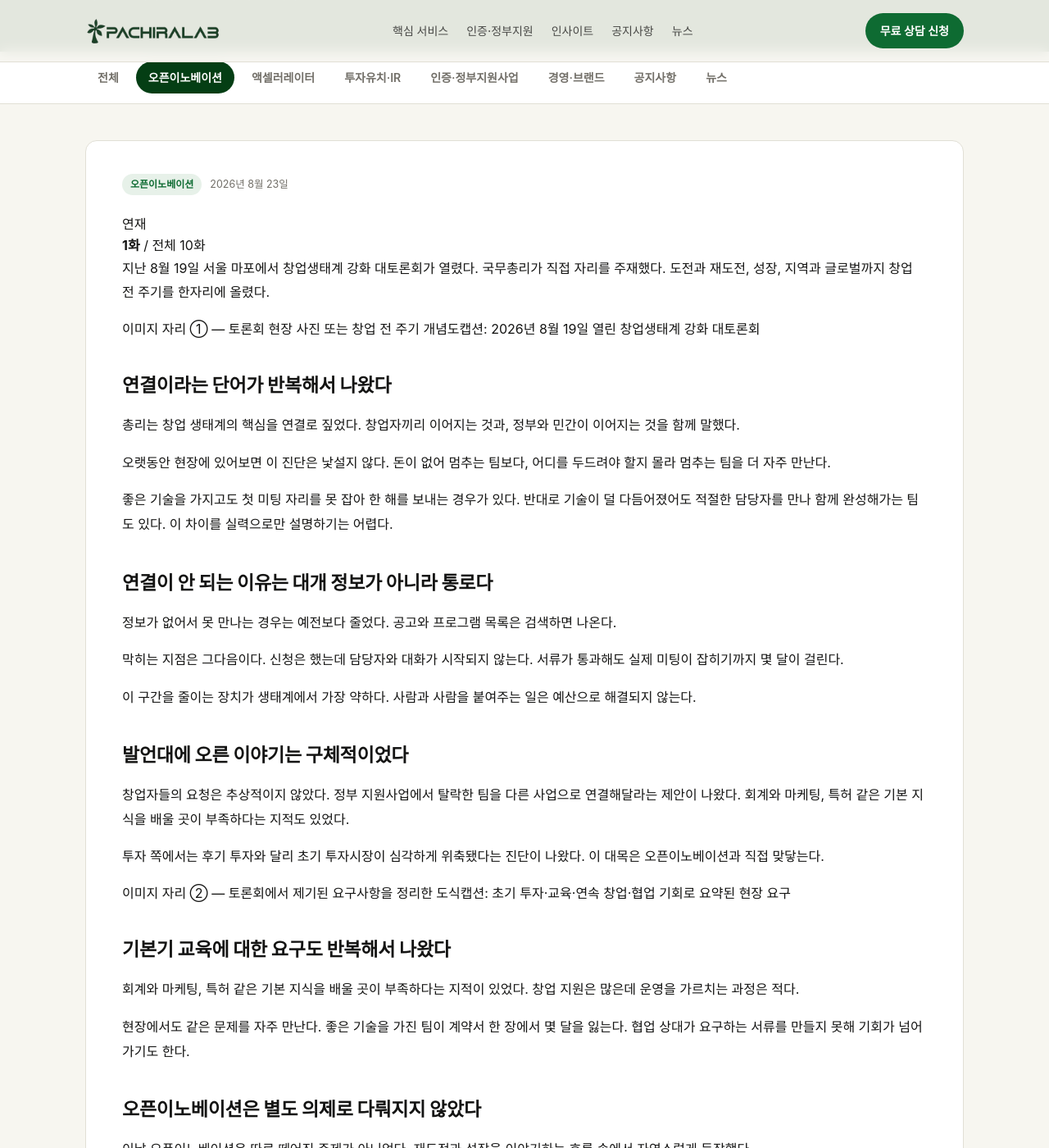
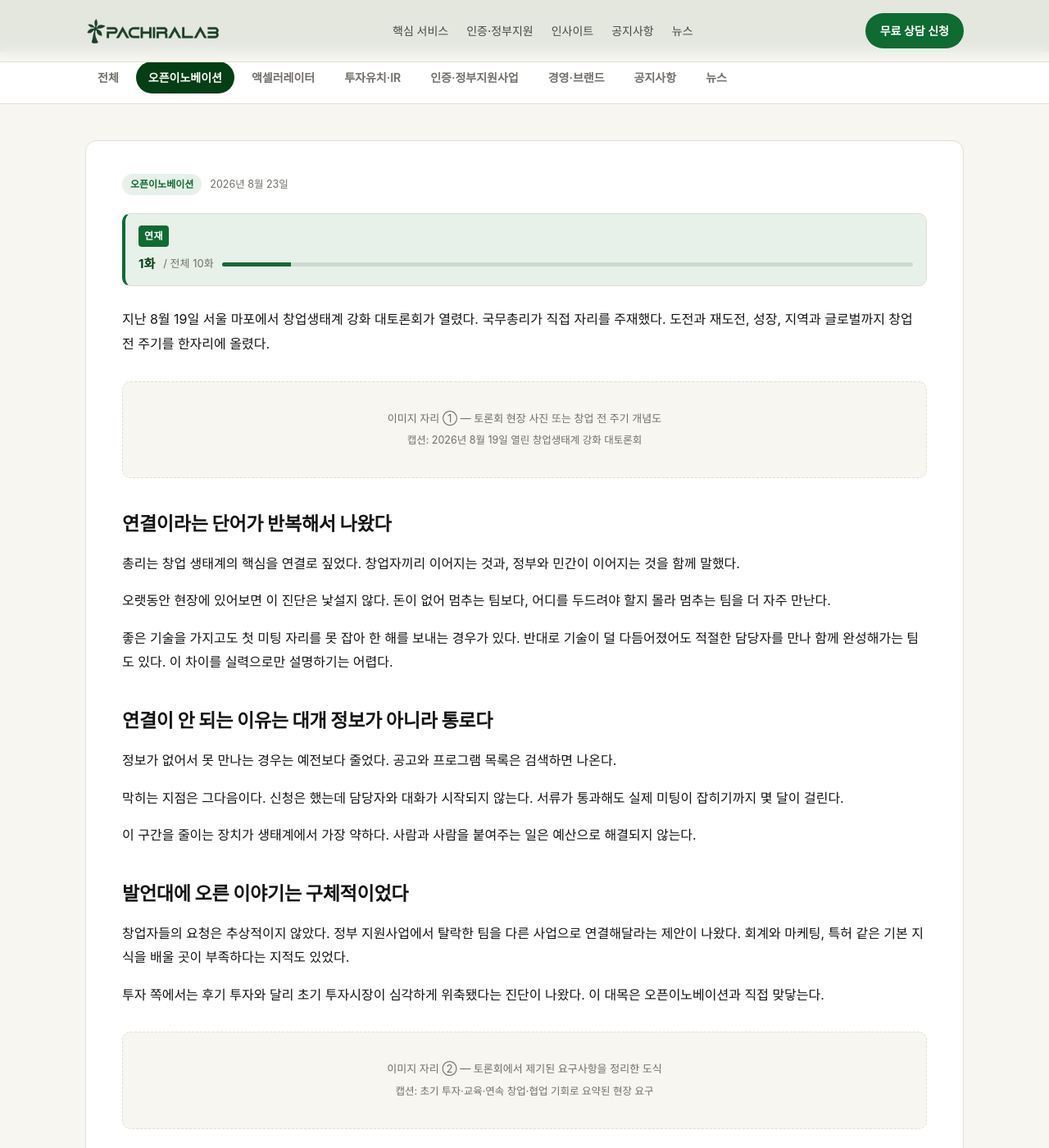
Before and after one commit to ElleKim1004/pachiralab, a Jekyll site: the page built from _posts/2026-08-23-oi-column-01.md, in a window 1280 px wide and 1400 px high, scrolled down 259 px. Shown: the whole window at 82% size. Built offline with Jekyll 4.4.1, drawn with Linux system fonts in a browser that asks for light colours; some web fonts are replaced.

Commit message:
Add series navigation and figure caption styles

```diff
--- a/assets/site.css
+++ b/assets/site.css
@@ -160,3 +160,75 @@
   .article{padding:28px 22px;}
   .article p,.article li{font-size:15.5px;}
 }
+
+/* ===== 연재(시리즈) ===== */
+.series-box{
+  border:1px solid var(--border,#E1DFD5); border-left:4px solid var(--green,#0E6B32);
+  border-radius:10px; padding:14px 16px; margin:0 0 26px; background:var(--green-pale,#E7F1E9);
+}
+.series-line{display:flex;align-items:center;gap:8px;flex-wrap:wrap;}
+.series-badge{
+  font-size:12px;font-weight:700;letter-spacing:.04em;color:#fff;
+  background:var(--green,#0E6B32);border-radius:4px;padding:3px 7px;
+}
+.series-name{font-weight:700;color:var(--green-dark,#043E14);text-decoration:none;font-size:15px;}
+.series-name:hover{text-decoration:underline;}
+.series-progress{display:flex;align-items:center;gap:10px;margin-top:9px;font-size:13px;color:var(--mid,#726F68);}
+.series-progress strong{color:var(--green-dark,#043E14);font-size:15px;}
+.series-bar{flex:1;height:5px;border-radius:3px;background:rgba(4,62,20,.12);overflow:hidden;min-width:70px;}
+.series-bar i{display:block;height:100%;background:var(--green,#0E6B32);}
+
+.series-nav{display:grid;grid-template-columns:1fr 1fr;gap:12px;margin:36px 0 18px;}
+.series-nav .sn{
+  display:block;padding:14px 16px;border:1px solid var(--border,#E1DFD5);border-radius:10px;
+  text-decoration:none;background:#fff;transition:border-color .15s,transform .15s;
+}
+.series-nav .sn:hover{border-color:var(--green,#0E6B32);transform:translateY(-1px);}
+.series-nav .sn.empty{border:none;background:none;}
+.series-nav .sn-label{display:block;font-size:12px;color:var(--green,#0E6B32);font-weight:700;margin-bottom:5px;}
+.series-nav .sn-title{display:block;font-size:14px;color:var(--dark,#141413);line-height:1.45;}
+.series-nav .next{text-align:right;}
+
+.series-toc{border:1px solid var(--border,#E1DFD5);border-radius:10px;padding:0;margin:0 0 8px;background:#fff;}
+.series-toc summary{cursor:pointer;padding:13px 16px;font-size:14px;font-weight:600;color:var(--green-dark,#043E14);}
+.series-toc ol{list-style:none;margin:0;padding:0 16px 14px;}
+.series-toc li{display:flex;gap:10px;align-items:baseline;padding:7px 0;border-top:1px solid var(--border,#E1DFD5);font-size:14px;}
+.series-toc li.on{font-weight:700;}
+.series-toc li.on a{color:var(--green,#0E6B32);}
+.series-toc .ep{flex:0 0 40px;font-size:12px;color:var(--mid,#726F68);}
+.series-toc a{color:var(--dark,#141413);text-decoration:none;}
+.series-toc a:hover{text-decoration:underline;}
+
+/* 카테고리 페이지의 시리즈 블록 */
+.series-block{margin:0 0 40px;padding:0 0 4px;}
+.series-block-head{display:flex;align-items:baseline;gap:10px;flex-wrap:wrap;}
+.series-block-head h2{margin:0;font-size:20px;color:var(--green-dark,#043E14);}
+.series-chip{font-size:12px;color:var(--green,#0E6B32);background:var(--green-pale,#E7F1E9);border-radius:20px;padding:3px 10px;font-weight:600;}
+.series-block-desc{margin:8px 0 14px;color:var(--mid,#726F68);font-size:14px;}
+.series-soon{color:var(--mid,#726F68);font-size:14px;padding:14px 0;border-top:1px solid var(--border,#E1DFD5);}
+.series-list{list-style:none;margin:0;padding:0;border-top:1px solid var(--border,#E1DFD5);}
+.series-list li{display:grid;grid-template-columns:52px 1fr;gap:10px;padding:13px 2px;border-bottom:1px solid var(--border,#E1DFD5);align-items:baseline;}
+.series-list .ep{font-size:12px;font-weight:700;color:var(--green,#0E6B32);}
+.series-list a{color:var(--dark,#141413);text-decoration:none;font-weight:600;font-size:15.5px;line-height:1.5;}
+.series-list a:hover{color:var(--green,#0E6B32);}
+.series-sum{display:block;margin-top:5px;font-size:13.5px;color:var(--mid,#726F68);line-height:1.6;}
+.section-divider{font-size:18px;color:var(--green-dark,#043E14);margin:8px 0 16px;padding-top:20px;border-top:1px solid var(--border,#E1DFD5);}
+
+/* ===== 본문 이미지 + 캡션 (네이버 블로그식) ===== */
+.article figure{margin:30px 0;}
+.article figure img{display:block;width:100%;height:auto;border-radius:10px;border:1px solid var(--border,#E1DFD5);}
+.article figure figcaption{
+  margin-top:9px;font-size:13.5px;color:var(--mid,#726F68);text-align:center;line-height:1.6;
+}
+.article img{max-width:100%;height:auto;border-radius:10px;}
+/* 이미지 자리표시자 — 아직 이미지를 넣지 않은 자리 */
+.article .img-slot{
+  margin:30px 0;border:1px dashed var(--border,#E1DFD5);border-radius:10px;
+  background:var(--cream,#F7F6F0);padding:34px 20px;text-align:center;
+}
+.article .img-slot span{display:block;font-size:13px;color:var(--mid,#726F68);}
+.article .img-slot span+span{margin-top:6px;font-size:12.5px;}
+@media (max-width:640px){
+  .series-nav{grid-template-columns:1fr;}
+  .series-nav .next{text-align:left;}
+}
```
